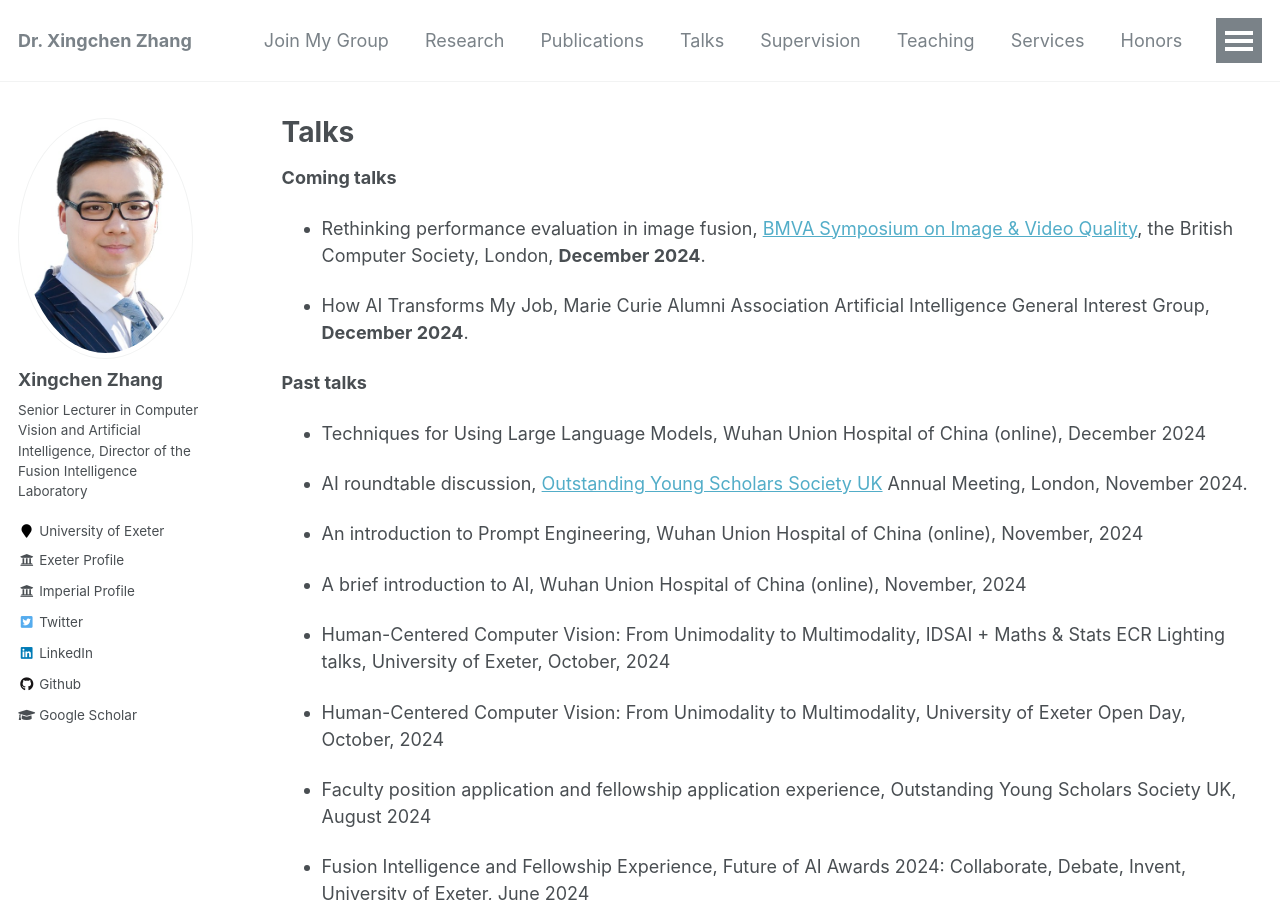
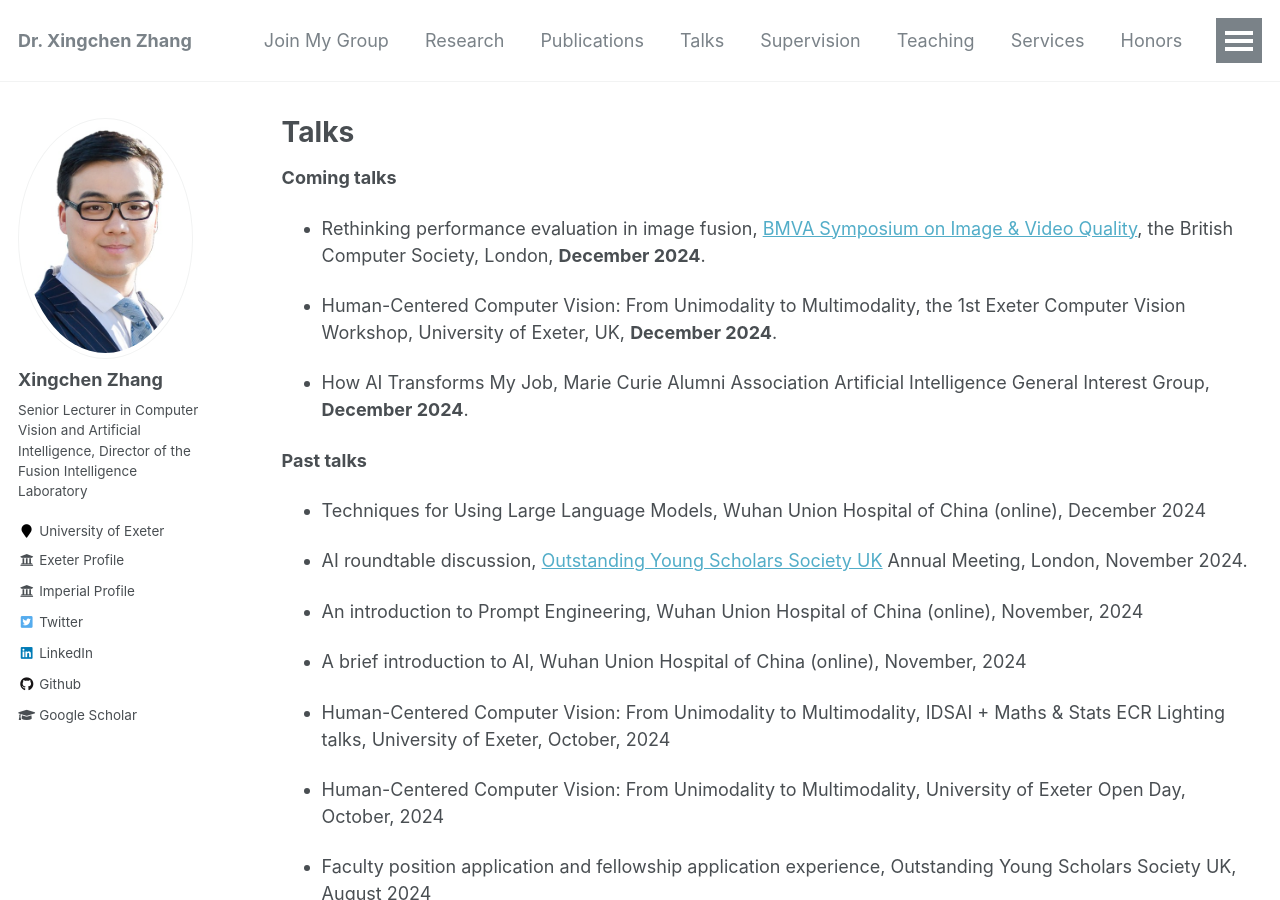
Before and after one commit to xingchenzhang/xingchenzhang.github.io, a Jekyll site: the page built from _pages/talks.md, in a window 1280 px wide and 900 px high. Built offline with Jekyll 4.4.1, drawn with Linux system fonts in a browser that asks for light colours.

Commit message:
update talks, activities, and funder

```diff
--- a/_pages/talks.md
+++ b/_pages/talks.md
@@ -8,6 +8,8 @@ author_profile: true
 **Coming talks**
 
 - Rethinking performance evaluation in image fusion, [BMVA Symposium on Image & Video Quality](https://www.bmva.org/meetings/24-12-11-ImageandVideoQualityAssessment.html), the British Computer Society, London, **December 2024**.
+
+- Human-Centered Computer Vision: From Unimodality to Multimodality, the 1st Exeter Computer Vision Workshop, University of Exeter, UK, **December 2024**.
 
 - How AI Transforms My Job, Marie Curie Alumni Association Artificial Intelligence General Interest Group, **December 2024**.
 
```
Also changed, not shown: _pages/about.md (+3 -0 lines).
